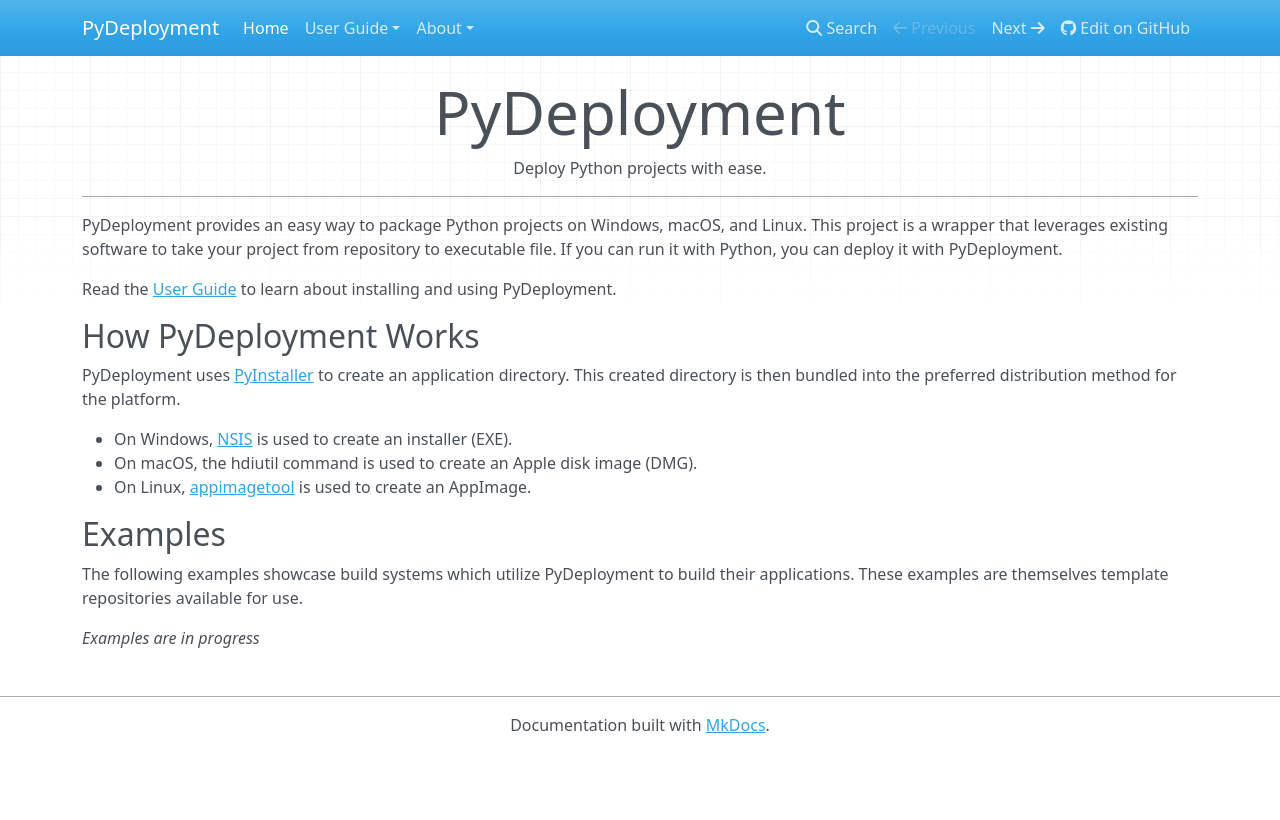
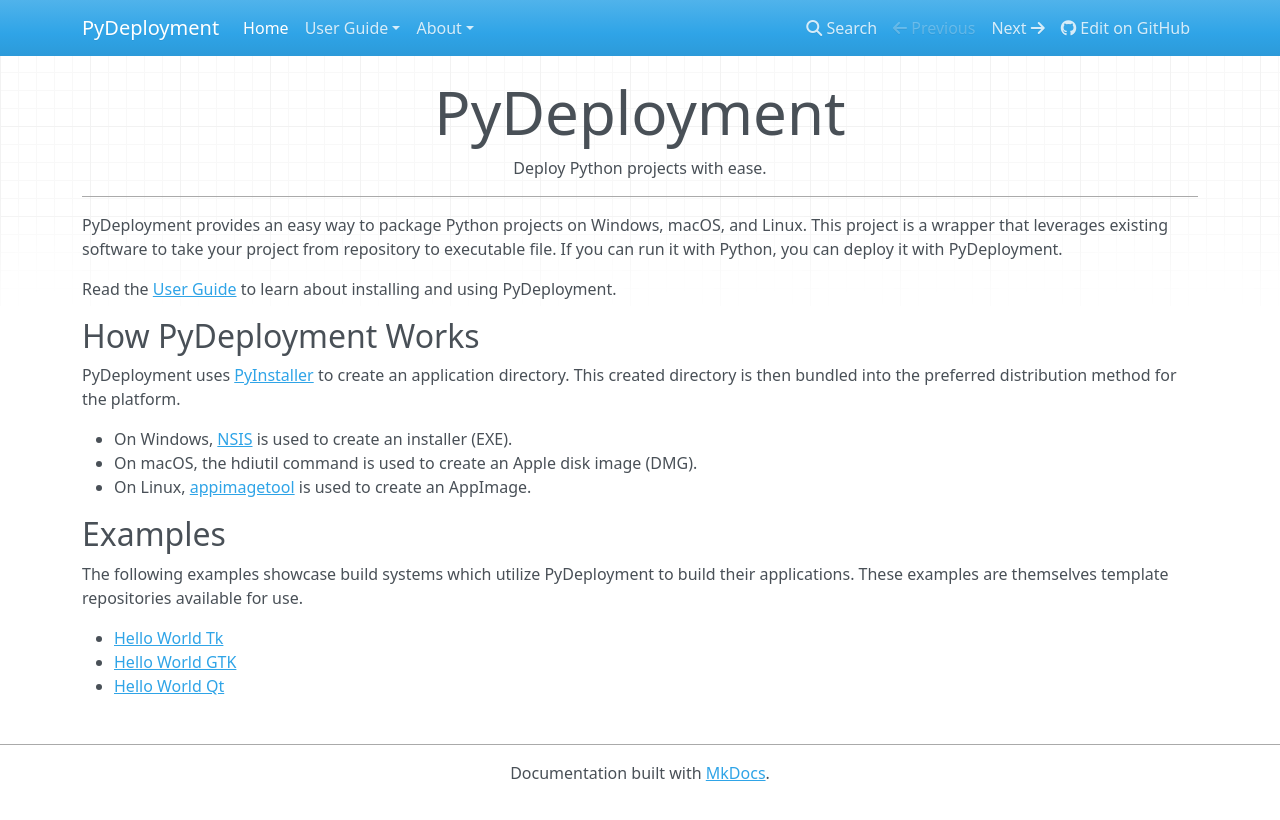
Before and after one commit to pydeployment/pydeployment, an MkDocs documentation site: the page built from docs/index.md, in a window 1280 px wide. Shown: the top 820 px of the page. Built offline with MkDocs 1.6.1, drawn with Linux system fonts in a browser that asks for light colours; nearby versions of some CDN libraries.

Commit message:
feat: Update readme
Update readme to include the now completed examples [ci skip]

```diff
--- a/docs/index.md
+++ b/docs/index.md
@@ -29,8 +29,6 @@
 their applications. These examples are themselves template repositories
 available for use.
 
-*Examples are in progress*
-
-<!-- * [Hello World Tk](https://github.com/zevlee/hello-world-tk) -->
-<!-- * [Hello World GTK](https://github.com/zevlee/hello-world-gtk) -->
-<!-- * [Hello World Qt](https://github.com/zevlee/hello-world-qt) -->
+* [Hello World Tk](https://github.com/zevlee/hello-world-tk)
+* [Hello World GTK](https://github.com/zevlee/hello-world-gtk)
+* [Hello World Qt](https://github.com/zevlee/hello-world-qt)
```
Also changed, not shown: README.md (+3 -5 lines).
